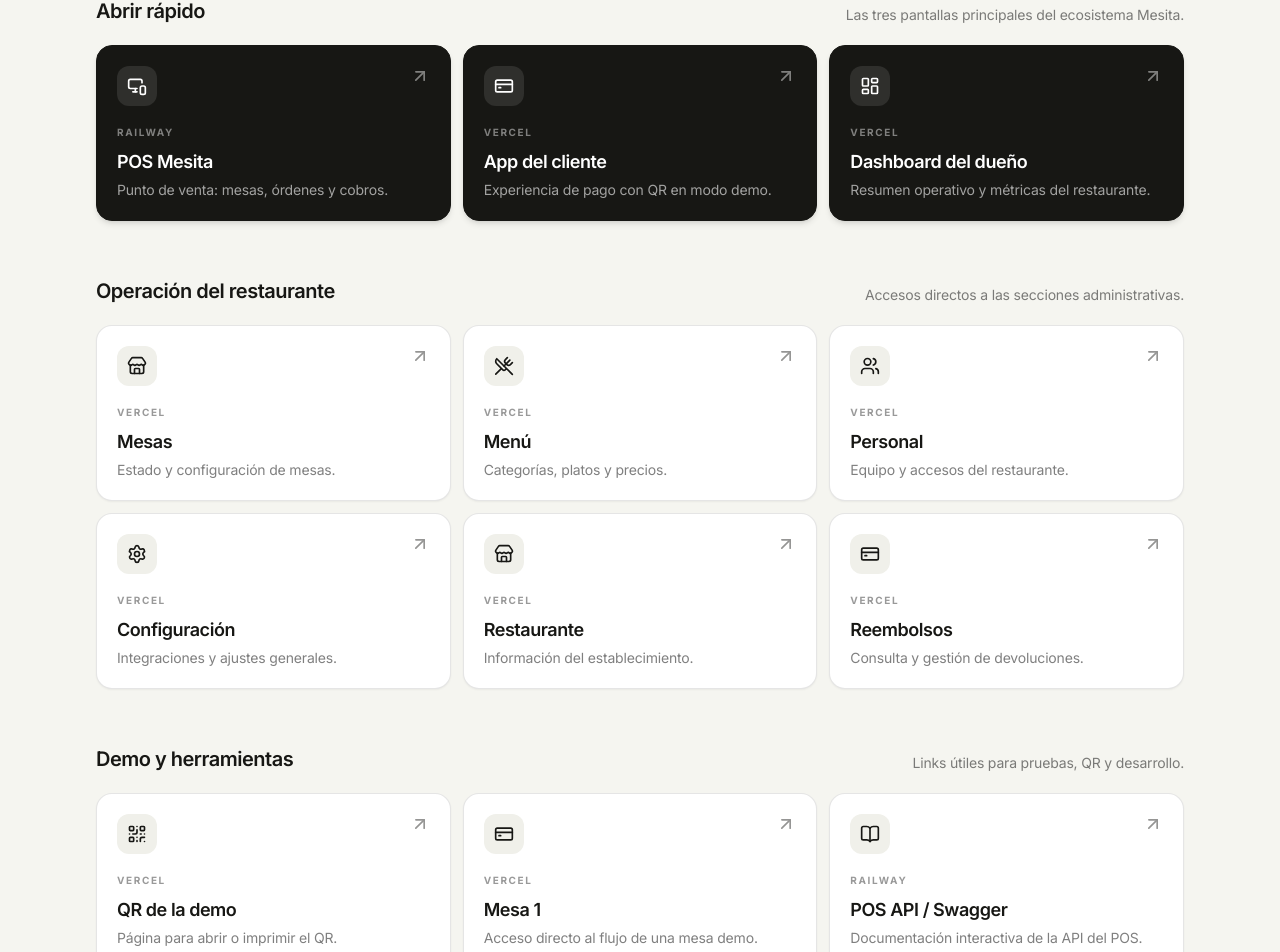
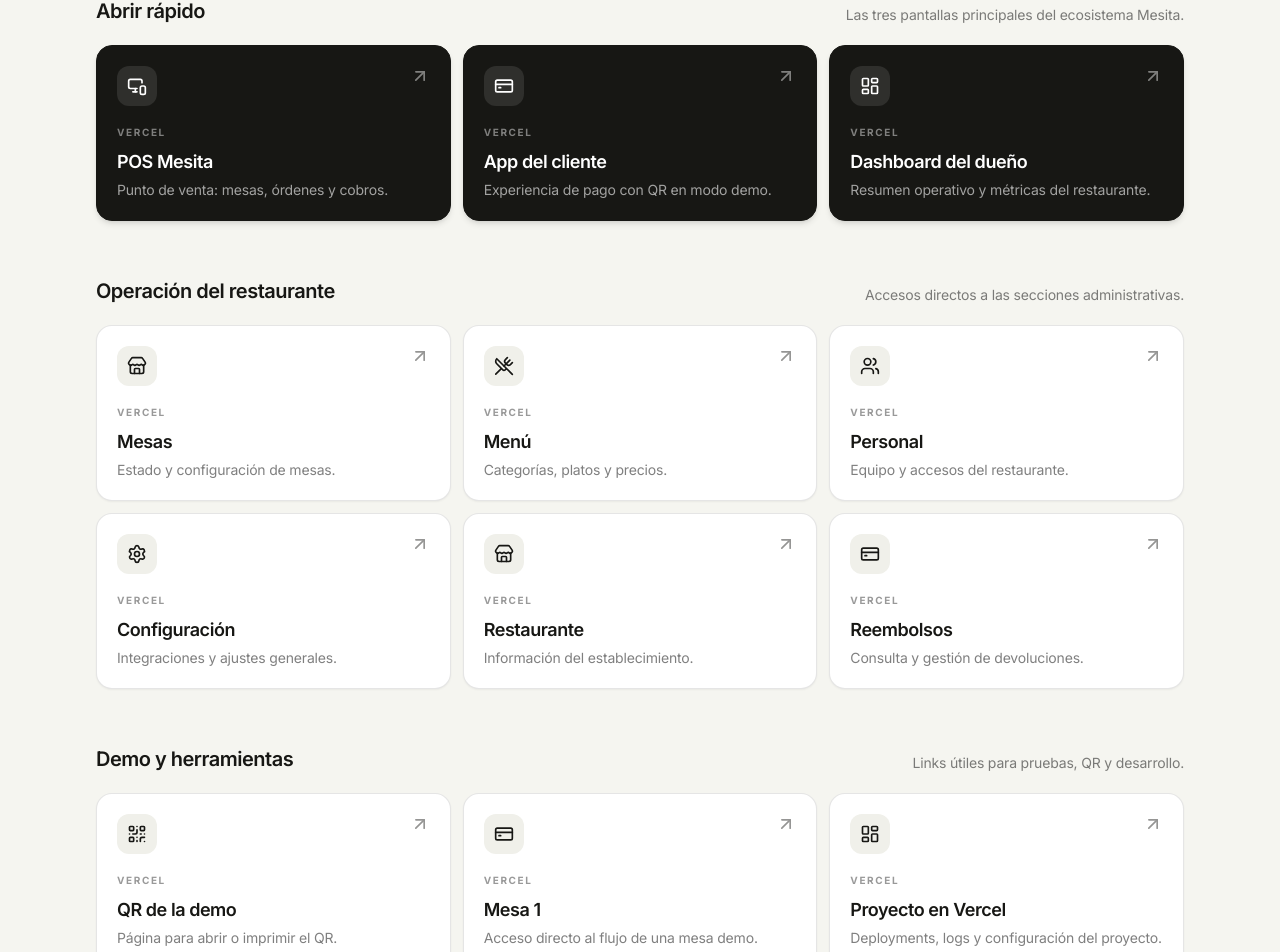
Before and after one commit to manuelmmontufarm-dev/mesita-app, a Next.js app: page /accesos in a window 1280 px wide. Shown: the part 358-1310 px from the top of the page. Built offline with nearby package versions, Linux system fonts and the light colour scheme.

Commit message:
update POS link to Vercel

```diff
--- a/src/app/accesos/page.tsx
+++ b/src/app/accesos/page.tsx
@@ -1,6 +1,5 @@
 import {
   ArrowUpRight,
-  BookOpen,
   Code2,
   CreditCard,
   LayoutDashboard,
@@ -14,7 +13,7 @@ import {
 } from "lucide-react";
 
 const mesitaBase = "https://mesitademo-two.vercel.app";
-const posBase = "https://pos-mesita-demo-production.up.railway.app";
+const posBase = "https://mesita-pos.vercel.app";
 
 type AccessLink = {
   title: string;
@@ -39,8 +38,8 @@ const groups: AccessGroup[] = [
       {
         title: "POS Mesita",
         description: "Punto de venta: mesas, órdenes y cobros.",
-        href: posBase,
-        host: "Railway",
+        href: `${posBase}/index.html`,
+        host: "Vercel",
         icon: MonitorSmartphone,
         featured: true,
       },
@@ -127,13 +126,6 @@ const groups: AccessGroup[] = [
         href: `${mesitaBase}/pay/demo/mesa-1`,
         host: "Vercel",
         icon: CreditCard,
-      },
-      {
-        title: "POS API / Swagger",
-        description: "Documentación interactiva de la API del POS.",
-        href: `${posBase}/sistema/api/v1/docs`,
-        host: "Railway",
-        icon: BookOpen,
       },
       {
         title: "Proyecto en Vercel",
```
